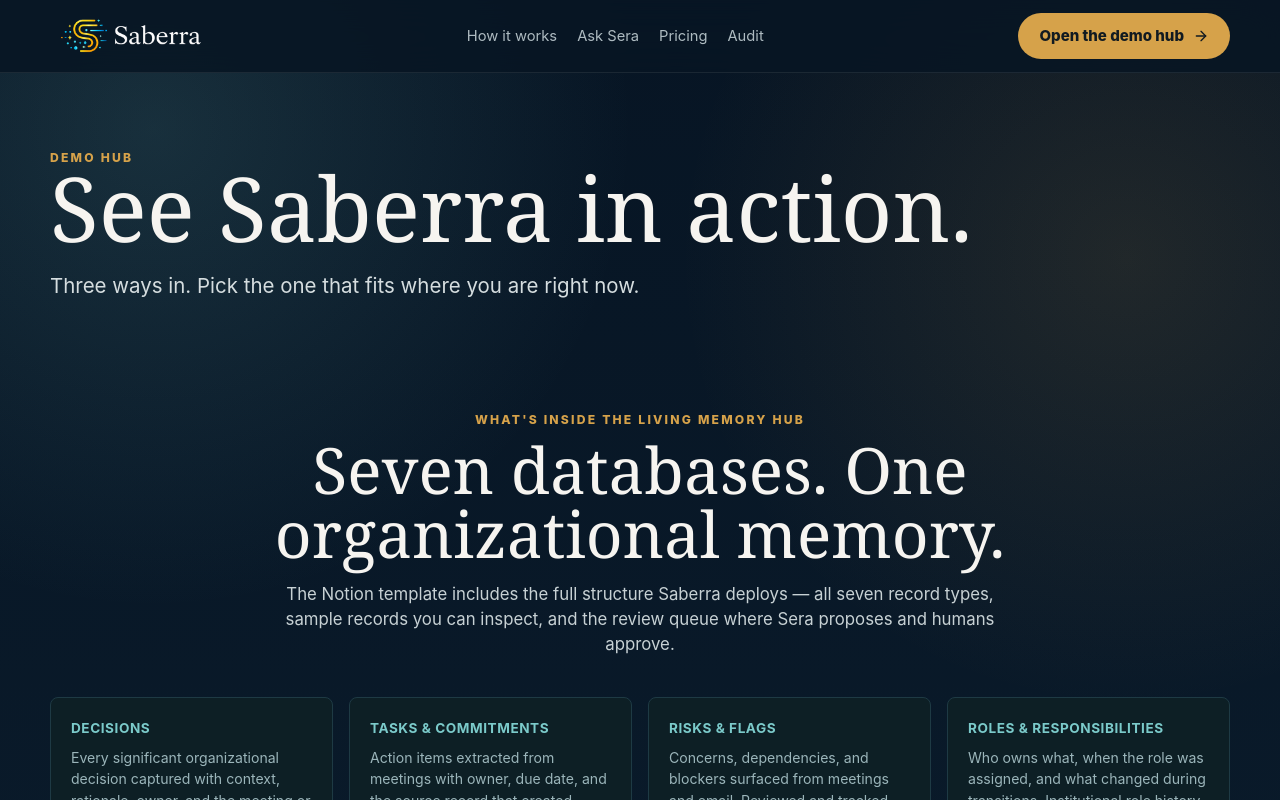
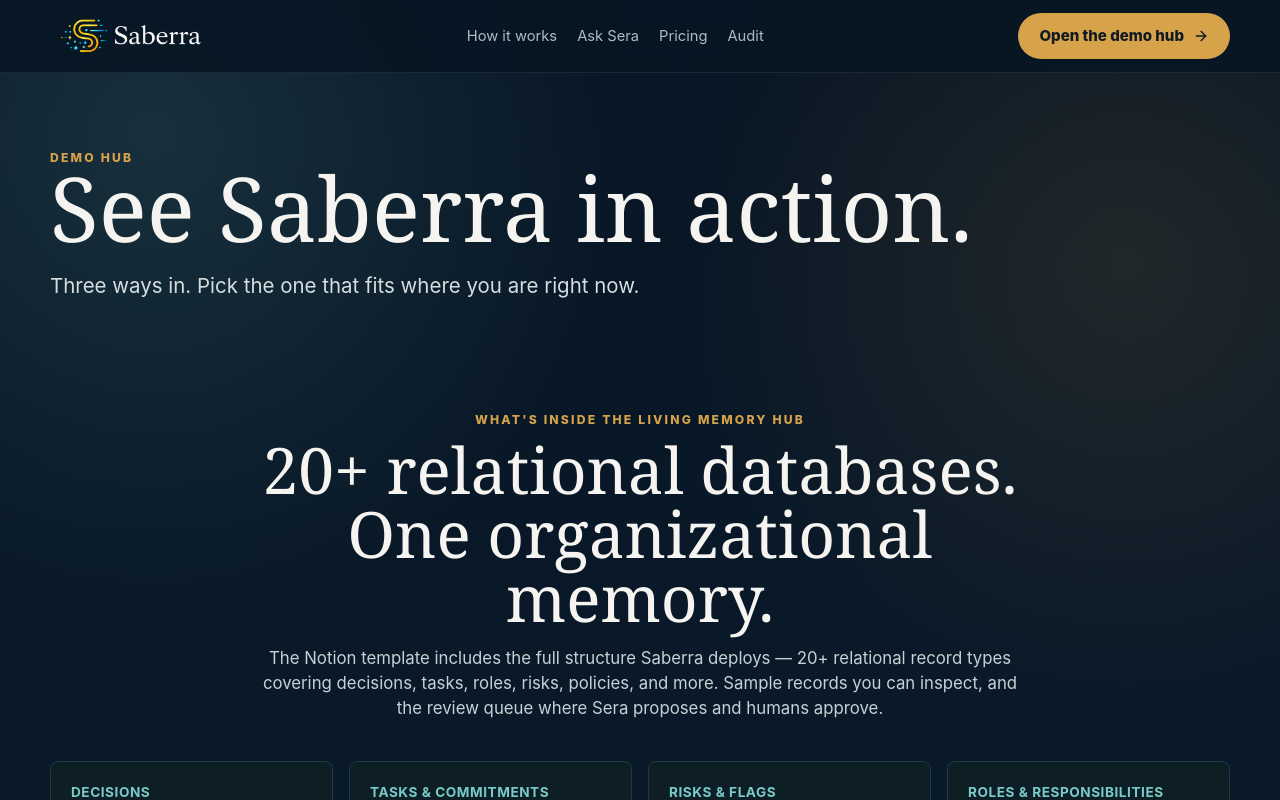
Before and after one commit to Agent5D-369/saberra, a Next.js app: page /notion-template in a window 1280 px wide. Shown: the top 800 px of the page. Built offline with nearby package versions, Linux system fonts and the light colour scheme.

Commit message:
fix: notion-template — 7 → 20+ relational databases (accurate count)

```diff
--- a/app/notion-template/page.tsx
+++ b/app/notion-template/page.tsx
@@ -67,11 +67,12 @@
         <div className="container">
           <SectionHeader
             eyebrow="What's inside the Living Memory Hub"
-            title="Seven databases. One organizational memory."
+            title="20+ relational databases. One organizational memory."
             center
           >
-            The Notion template includes the full structure Saberra deploys — all seven record types,
-            sample records you can inspect, and the review queue where Sera proposes and humans approve.
+            The Notion template includes the full structure Saberra deploys — 20+ relational record types
+            covering decisions, tasks, roles, risks, policies, and more. Sample records you can inspect,
+            and the review queue where Sera proposes and humans approve.
           </SectionHeader>
           <div className="hub-db-grid" style={{ marginTop: 40 }}>
             {databases.map(({ name, desc }) => (
```
